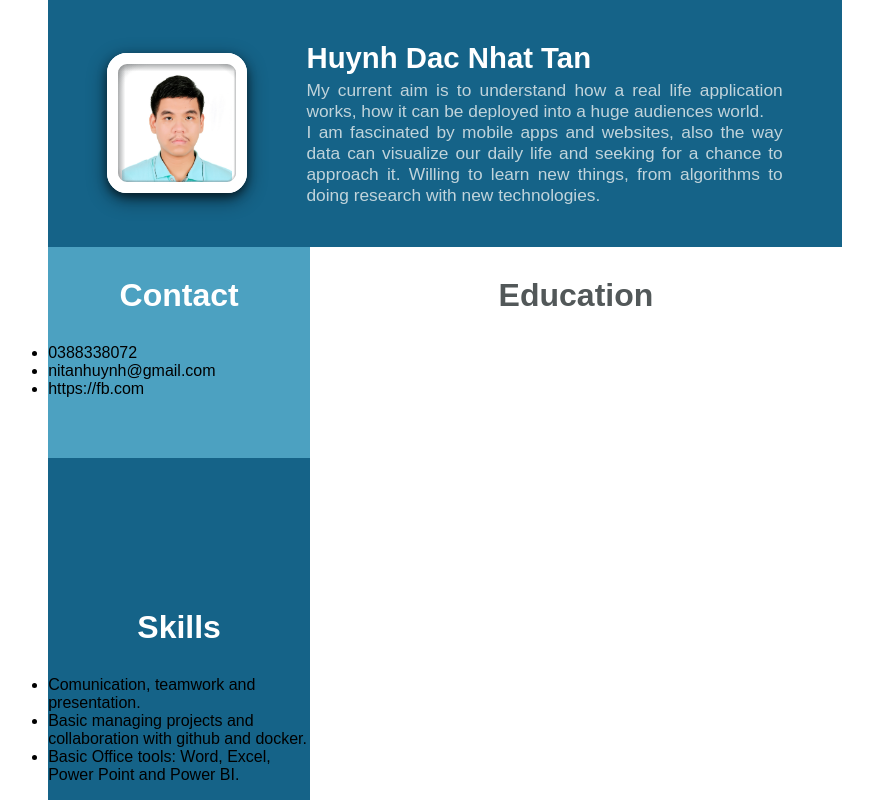
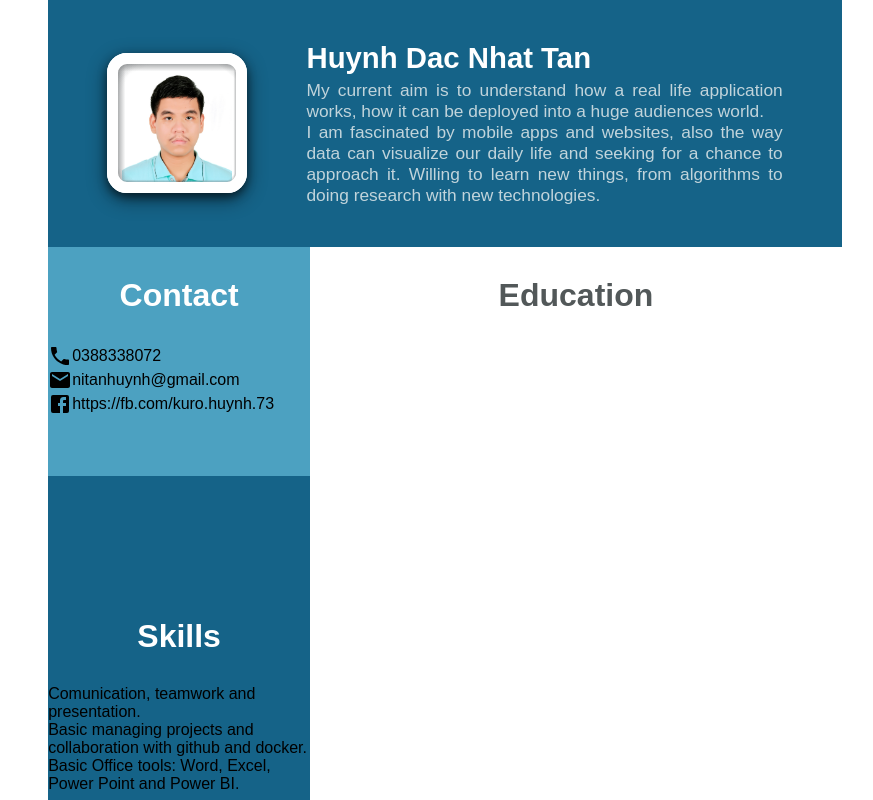
Before and after one commit to NhatTan-uit/MyCV-TanHDN, a React (Create React App) app: page / in a window 1280 px wide. Shown: the top 800 px of the page, without its empty margins (195-1068 px from the left). Built offline with nearby package versions, Linux system fonts and the light colour scheme.

Commit message:
add-info-2

```diff
--- a/package.json
+++ b/package.json
@@ -3,6 +3,10 @@
   "version": "0.1.0",
   "private": true,
   "dependencies": {
+    "@emotion/react": "^11.11.1",
+    "@emotion/styled": "^11.11.0",
+    "@mui/icons-material": "^5.14.3",
+    "@mui/material": "^5.14.4",
     "@testing-library/jest-dom": "^5.17.0",
     "@testing-library/react": "^13.4.0",
     "@testing-library/user-event": "^13.5.0",
--- a/src/api.ts
+++ b/src/api.ts
@@ -8,17 +8,12 @@ const cvdata = {
         "sub": [
             {
                 "title": "Contact",
-                "listicon": [
-                    {
-                        "content": "0388338072",
-                    },
-                    {
-                        "content": "nitanhuynh@gmail.com",
-                    },
-                    {
-                        "content": "https://fb.com",
-                    }
-                ]
+                "listcontact":
+                {
+                    "tel": "0388338072",
+                    "gmail": "nitanhuynh@gmail.com",
+                    "facebook": "https://fb.com/kuro.huynh.73",
+                },
             },
             {
                 "title": "Skills",
@@ -58,14 +53,21 @@ export interface CVDataHeader {
     title: string,
 }
 
-export interface datalist {
+export interface CVListData {
     content: string,
+}
+
+export interface CVContactList {
+    tel: string,
+    gmail: string,
+    facebook: string,
 }
 
 export interface CVDataBody {
     title: string,
-    listitem?: datalist[],
-    listicon?: datalist[],
+    listitem?: CVListData[],
+    listicon?: CVListData[],
+    listcontact?: CVContactList,
 }
 
 export const fetchData = async () => {
--- a/src/components/CardSub.tsx
+++ b/src/components/CardSub.tsx
@@ -1,6 +1,12 @@
 import React from 'react'
 import { styled } from 'styled-components';
 import { CVDataBody } from '../api';
+
+//components
+import CardSubContactItem from './CardSubContactItem';
+import FacebookIcon from '@mui/icons-material/Facebook';
+import PhoneIcon from '@mui/icons-material/Phone';
+import EmailIcon from '@mui/icons-material/Email';
 
 //Type
 type Props = {
@@ -27,6 +33,13 @@ const CardSpacer = styled.div`
   height: 30px;
 `
 
+const CardList = styled.ul`
+  list-style-position: inside;
+  list-style-type: none;
+  margin: 0;
+  padding: 0;
+`
+
 const CardSub = (props: Props) => {
   return (
     <CardWrapper {...{
@@ -49,24 +62,32 @@ const CardSub = (props: Props) => {
       }
       <CardSpacer />
       {
+        props.data && props.data.listcontact ?
+          <CardList>
+            <CardSubContactItem content={props.data.listcontact.tel} icon={<PhoneIcon />} />
+            <CardSubContactItem content={props.data.listcontact.gmail} icon={<EmailIcon />} />
+            <CardSubContactItem content={props.data.listcontact.facebook} icon={<FacebookIcon />} />
+          </CardList> : null
+      }
+      {
         props.data && props.data.listitem && props.data.listitem.length > 0 ?
-          <ul>
+          <CardList>
             {
               props.data.listitem.map((item, key) => {
                 return <li key={key}>{item.content}</li>;
               })
             }
-          </ul> : null
+          </CardList> : null
       }
       {
         props.data && props.data.listicon && props.data.listicon.length > 0 ?
-          <ul>
+          <CardList>
             {
               props.data.listicon.map((item, key) => {
                 return <li key={key}>{item.content}</li>;
               })
             }
-          </ul> : null
+          </CardList> : null
       }
       <CardSpacer />
       <CardSpacer />
--- /dev/null
+++ b/src/components/CardSubContactItem.tsx
@@ -0,0 +1,31 @@
+import React, { ReactNode } from 'react'
+import { styled } from 'styled-components';
+
+//Types
+type Props = {
+    content: string,
+    icon: ReactNode,
+}
+
+//Style
+const ContactItem = styled.li`
+
+`
+
+const Container = styled.div`
+    display: flex;
+    align-items: center;
+`
+
+const CardSubContactItem = (props: Props) => {
+    return (
+        <ContactItem>
+            <Container>
+                {props.icon}
+                {props.content}
+            </Container>
+        </ContactItem>
+    )
+}
+
+export default CardSubContactItem;
```
Also changed, not shown: 1 other file (tests, documents, lock files or other folders).
